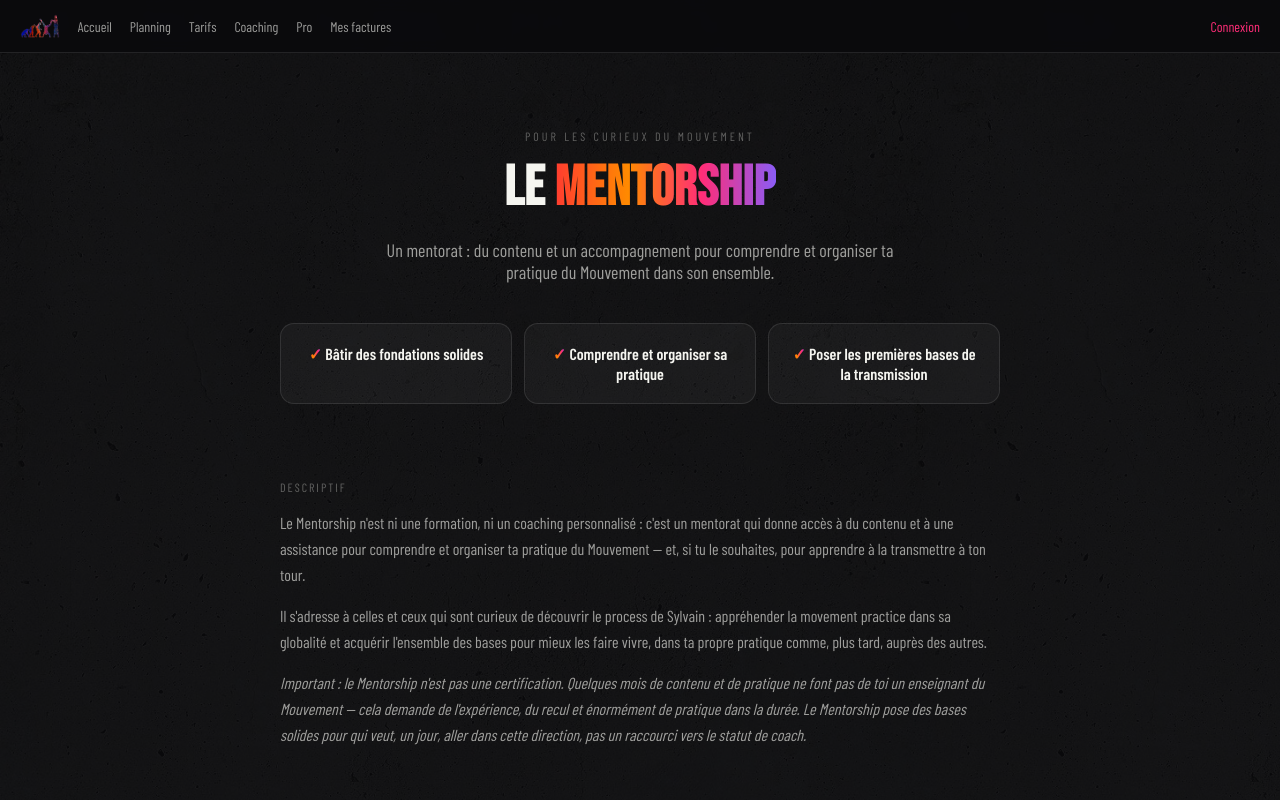
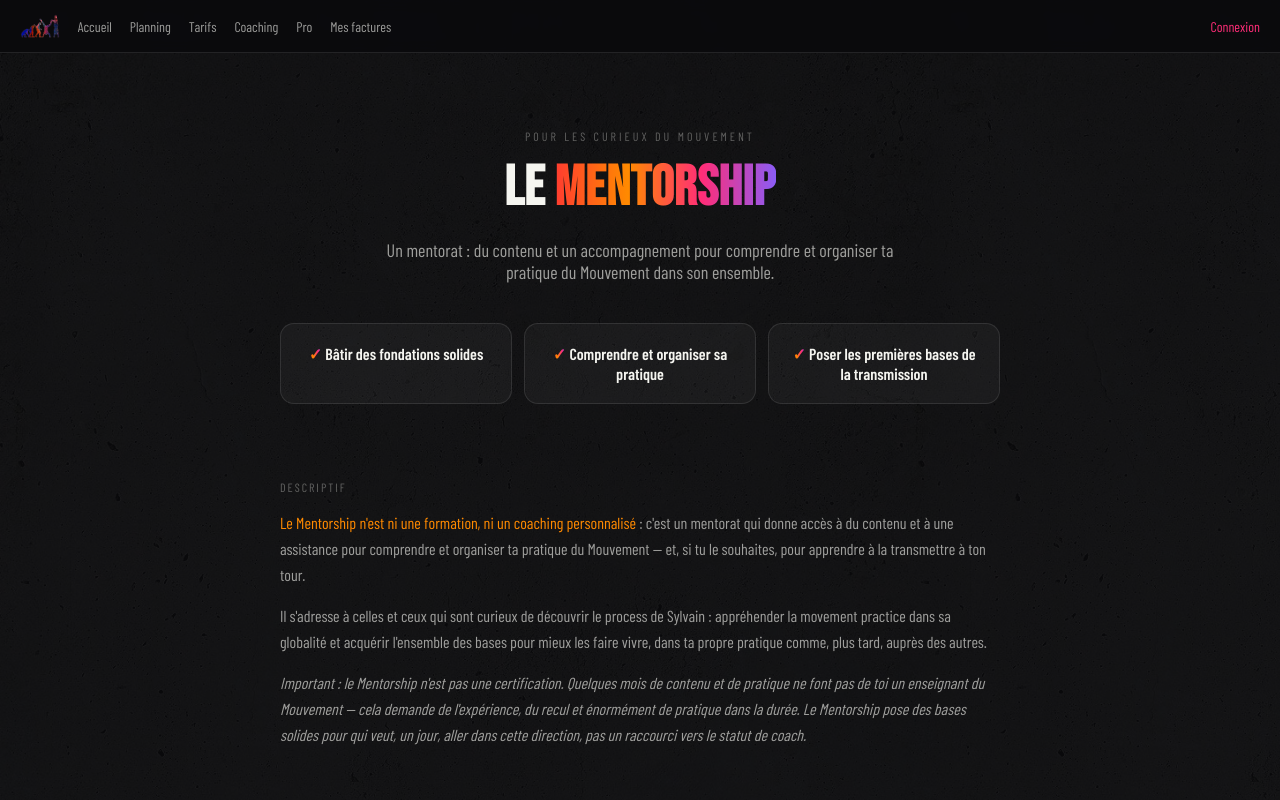
Before and after one commit to MovementPracticeBordeaux/mpb-booking, a Next.js app: page /pro in a window 1280 px wide. Shown: the top 800 px of the page. Built offline with nearby package versions, Linux system fonts and the light colour scheme; no server answers; a web font is replaced by a local one.

Commit message:
Pro: met en orange la phrase 'Le Mentorship n'est ni une formation, ni un coaching personnalise' pour la faire ressortir

```diff
--- a/app/pro/page.tsx
+++ b/app/pro/page.tsx
@@ -97,7 +97,7 @@ export default function ProPage() {
       <section style={{ maxWidth: 720, margin: '0 auto', padding: '0 20px 64px' }}>
         <p style={{ fontSize: 12, letterSpacing: 2, color: COULEURS.texteFaible, marginBottom: 10 }}>DESCRIPTIF</p>
         <p style={{ color: COULEURS.texteAtt, lineHeight: 1.6, marginBottom: 12 }}>
-          Le Mentorship n'est ni une formation, ni un coaching personnalisé : c'est un mentorat qui donne
+          <span style={{ color: '#FF8A00' }}>Le Mentorship n'est ni une formation, ni un coaching personnalisé</span> : c'est un mentorat qui donne
           accès à du contenu et à une assistance pour comprendre et organiser ta pratique du Mouvement —
           et, si tu le souhaites, pour apprendre à la transmettre à ton tour.
         </p>
```
